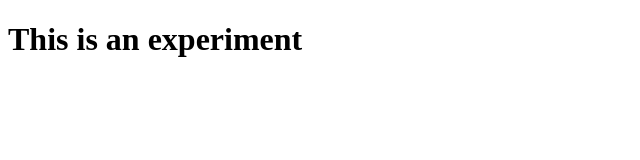
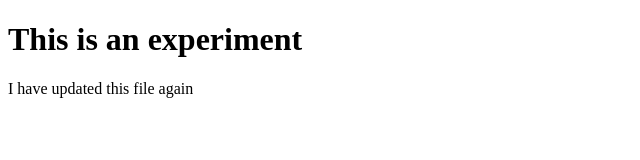
Before and after one commit to DerlinJino/my-portfolio, a plain HTML site: page experiment.html in a window 1280 px wide. Shown: the whole page, without its empty margins (0-640 px from the left). Drawn offline with Linux system fonts and the light colour scheme.

Commit message:
experiment 2

```diff
--- a/experiment.html
+++ b/experiment.html
@@ -7,5 +7,6 @@
   </head>
   <body>
     <h1>This is an experiment</h1>
+    <p>I have updated this file again</p>
   </body>
 </html>
```
